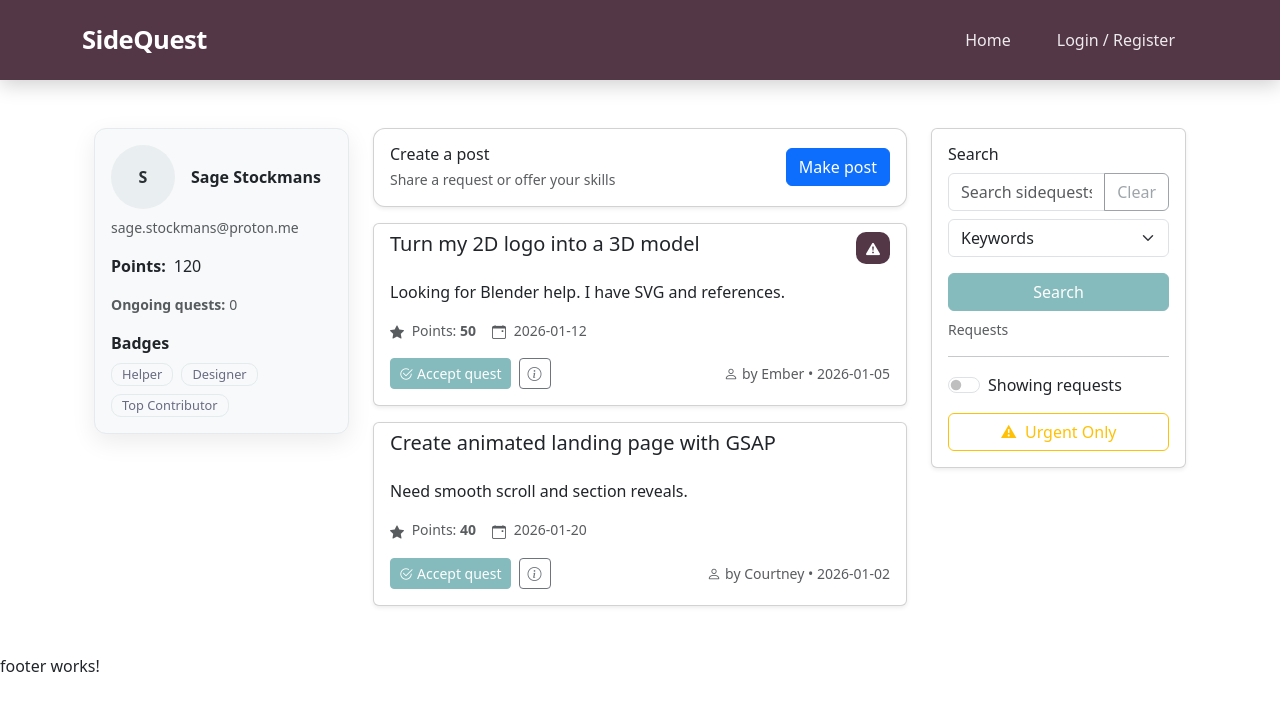
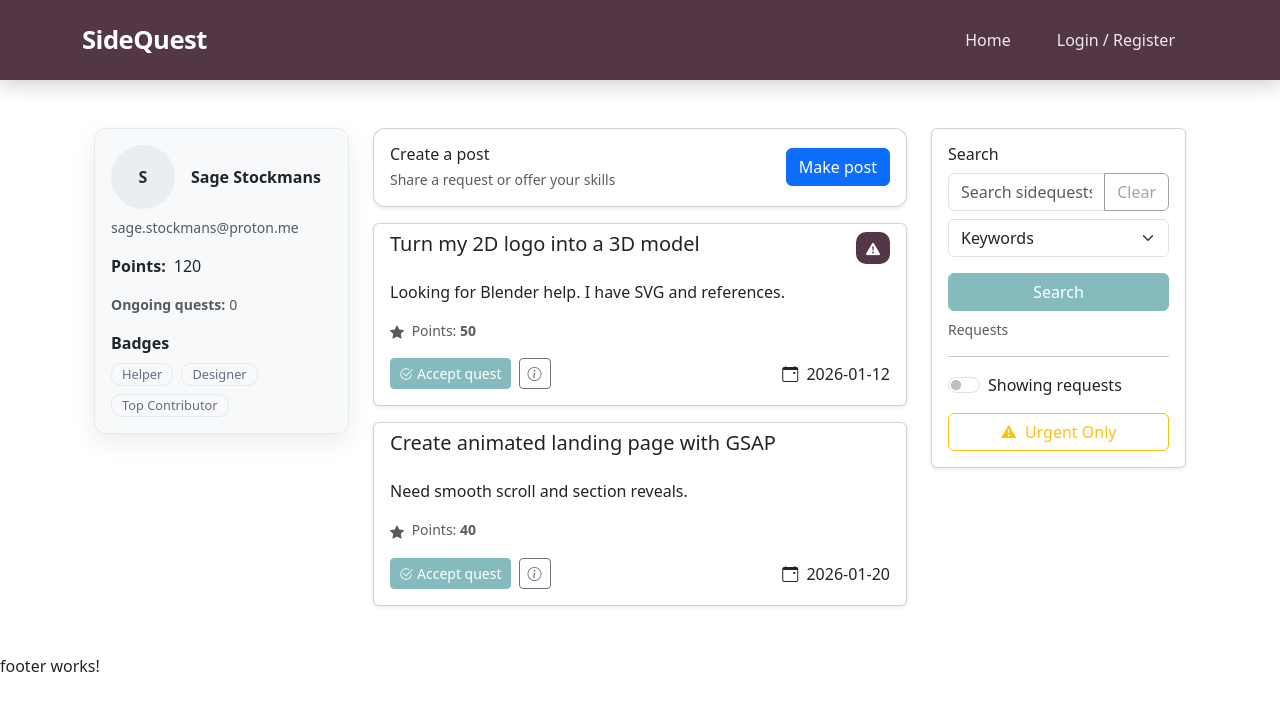
Before and after one commit to SirRicharod/mergemages-sidequest, an Angular app in the folder angular-frontend/: page / in a window 1280 px wide. Shown: the top 710 px of the page. Built offline with nearby package versions, Linux system fonts and the light colour scheme.

Commit message:
Adjusted main post layout

```diff
--- a/angular-frontend/src/app/components/feed/feed.html
+++ b/angular-frontend/src/app/components/feed/feed.html
@@ -21,9 +21,11 @@
       <div class="feed-meta small text-muted mb-3">
         <i class="bi bi-star-fill me-1"></i>
         Points: <span class="fw-semibold">{{ item.points }}</span>
-        <span *ngIf="item.deadline" class="ms-3">
+
+        <!-- Dates faded out -->
+        <!-- <span *ngIf="item.deadline" class="ms-3">
           <i class="bi bi-calendar-event me-1"></i> {{ item.deadline }}
-        </span>
+        </span> -->
       </div>
 
       <!-- Author/date right -->
@@ -39,9 +41,14 @@
           </button>
         </div>
 
-        <div class="text-muted small d-flex align-items-center">
+        <!-- Get author of post -->
+        <!-- <div class="text-muted small d-flex align-items-center">
           <i class="bi bi-person me-1"></i> by {{ item.author }} • {{ item.createdAt }}
-        </div>
+        </div> -->
+
+        <span *ngIf="item.deadline" class="ms-3">
+          <i class="bi bi-calendar-event me-1"></i> {{ item.deadline }}
+        </span>
       </div>
     </div>
   </div>
```
